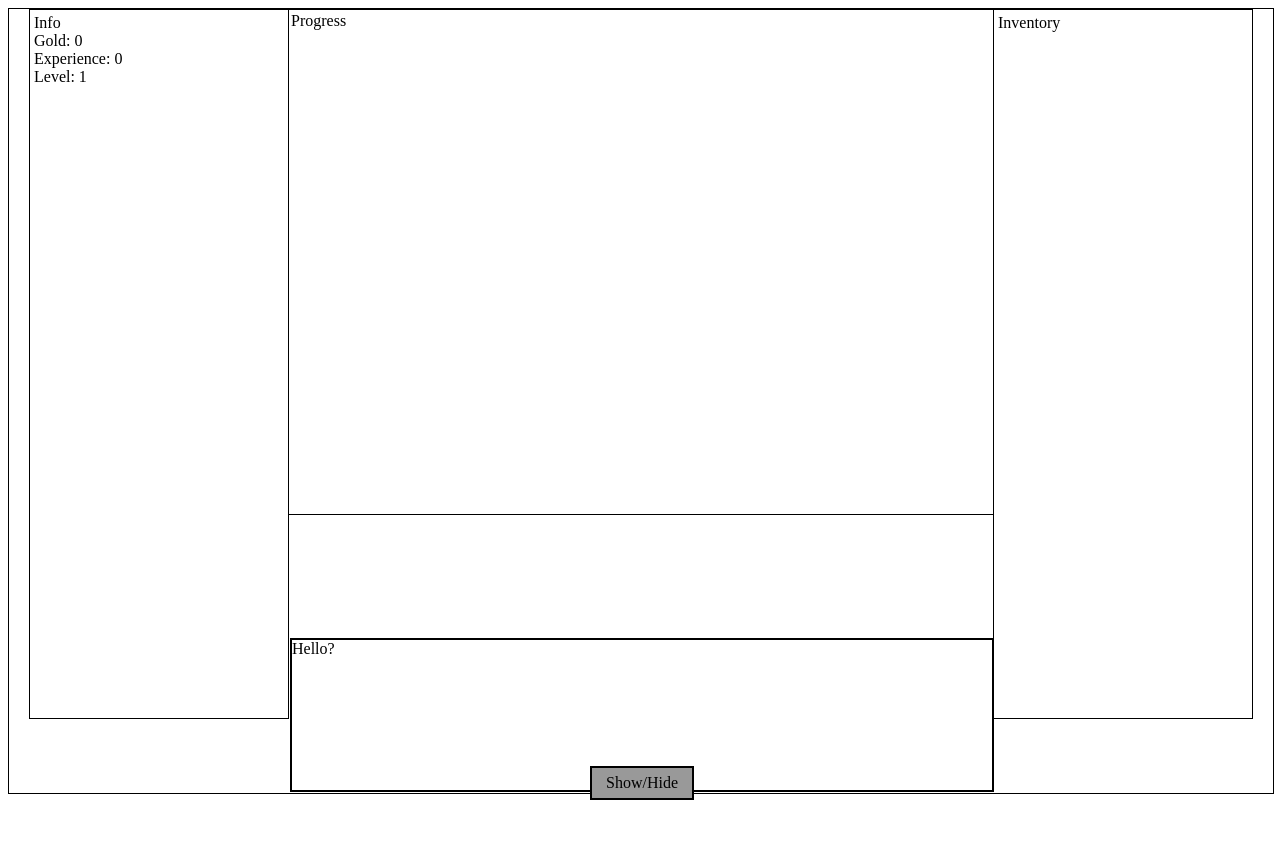
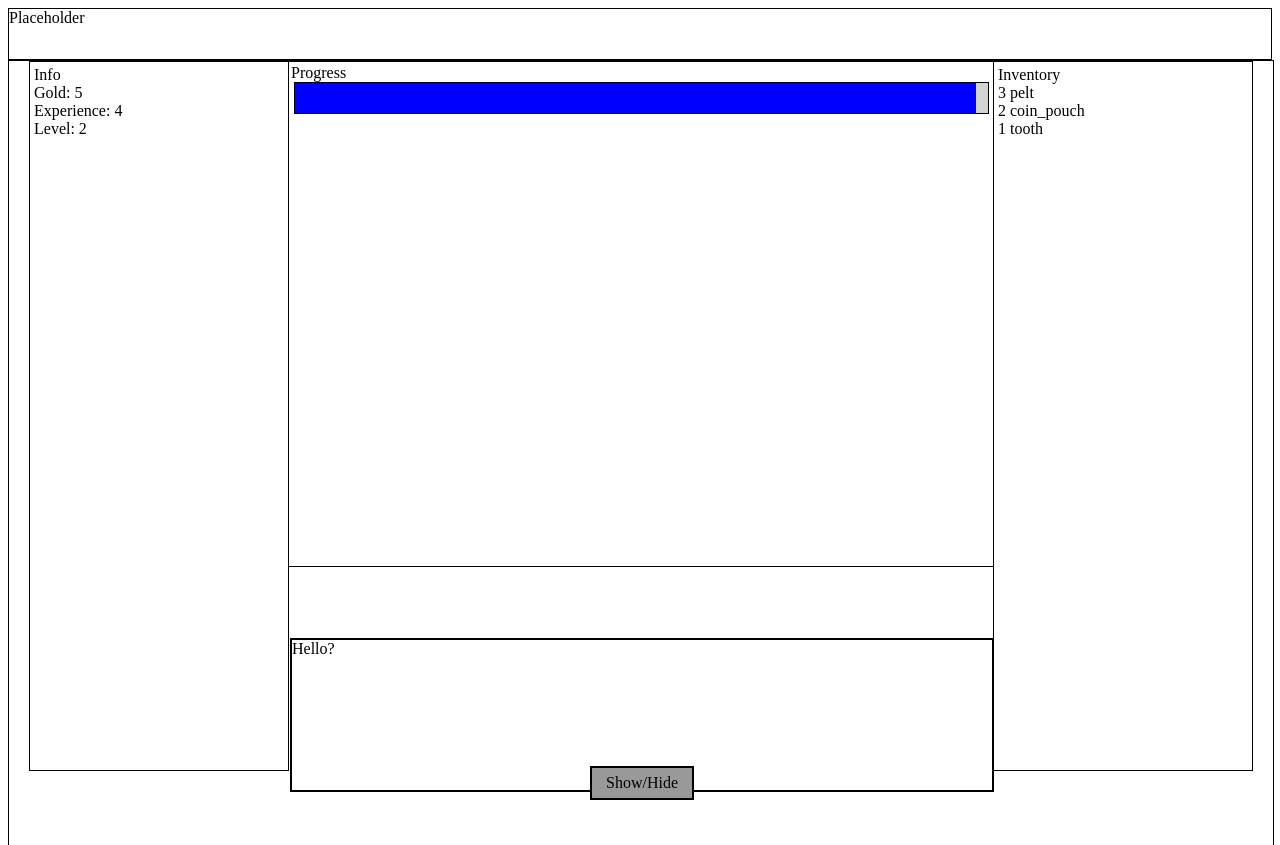
Before and after one commit to vhsvideo/Incremental-Proto, a plain HTML site: page index.html in a window 1280 px wide. Shown: the top 845 px of the page. Before the commit the page ends 802 px from the top, so only its background shows below. Drawn offline with Linux system fonts and the light colour scheme.

Commit message:
1st implementation of loot rolls and inventory

```diff
--- a/index.html
+++ b/index.html
@@ -10,11 +10,13 @@
 <body>
     <div id="wrapper">
 		<div id="content">
+
 				<div id="main" class="main">
 				</div>
 		</div>
     </div>
     <script src="timer.js" charset="utf-8" type="text/javascript"></script>
+    <script src="loot.js" charset="utf-8" type="text/javascript"></script>
     <script src="player.js" charset="utf-8" type="text/javascript"></script>
     <script src="main.js" charset="utf-8" type="text/javascript"></script>
 </body>
--- /dev/null
+++ b/loot.js
@@ -0,0 +1,24 @@
+var Loot = {
+
+    trash: { list: [
+        {
+            name: 'tooth',
+            value: 5,
+            weight: 0.3
+        },
+
+        {
+            name: 'pelt',
+            value: 10,
+            weight: 0.3
+        },
+
+        {
+            name: 'coin_pouch',
+            value: 100,
+            weight: 0.3
+        }
+    ]}
+
+
+};
--- a/main.js
+++ b/main.js
@@ -1,10 +1,6 @@
 var msgBoxShow = true;
 
-
-
-function onKill(){
-    Player.gold += 1;
-
+function gainXp(){
     if (Player.xp + 2 >= Player.xpReq) {
         Player.level += 1;
         Player.xp = 0;
@@ -13,7 +9,45 @@ function onKill(){
     } else {
         Player.xp += 2;
     }
+}
 
+function getLoot(){
+    var lootList = [];
+    for (var l in Loot.trash.list) {   //l is a number
+        var loot = {};
+        loot.name = Loot.trash.list[l].name;
+        loot.value = Loot.trash.list[l].value;
+        loot.weight = Loot.trash.list[l].weight;
+        lootList.push(loot);
+    };
+    console.log(lootList.length);
+
+
+    var i;
+
+    for(i = 0; i < (lootList.length); i++) {
+        var roll = Math.random();
+        if (roll <= lootList[i].weight) {
+            if ($("." + lootList[i].name)[0]) {  //if it's already listed in inventory
+                lootList[i].name;
+                Player.inventory[lootList[i].name] += 1;
+                $("." + lootList[i].name)
+                .text(Player.inventory[lootList[i].name] +" "+ lootList[i].name)
+            } else {
+                Player.inventory[lootList[i].name] += 1;
+                $('<div>')
+                .addClass(lootList[i].name)
+                .text(Player.inventory[lootList[i].name] +" "+ lootList[i].name)
+                .appendTo(".inventory");
+            }
+        }
+    }
+}
+
+function onKill(){
+    Player.gold += 1;
+    gainXp();
+    getLoot();
     $('.gold').text("Gold: " + Player.gold);
     $('.xp').text("Experience: " + Player.xp);
 }
@@ -30,6 +64,7 @@ function msgBoxToggle(){
 
 function init(){
 
+    $('<div>').addClass('menuTop').text('Placeholder').prependTo('body');
     $('<div>').addClass('messageBox').text('Hello?').appendTo("body");
     $('<div>').addClass('options').appendTo("body");
     $('<span>')
@@ -42,7 +77,7 @@ function init(){
     $('<div>').addClass('inventory').text('Inventory').appendTo("#content");
 
     //Player Info
-    $('<div>').addClass('gold').text('Gold: 0').appendTo('.infoPanel');
+    $('<div>').addClass('gold').html('<b>Gold: 0</b>').appendTo('.infoPanel');
     $('<div>').addClass('xp').text('Experience: 0').appendTo('.infoPanel');
     $('<div>').addClass('level').text('Level: 1').appendTo('.infoPanel');
 }
@@ -57,4 +92,6 @@ function initTimers(){
 
 
 init();
-//initTimers();
+initTimers();
+
+getLoot();
--- a/player.js
+++ b/player.js
@@ -3,7 +3,11 @@ var Player = {
     xp: 0,
     xpReq: 5,
     level: 1,
-    inventory: {},
+    inventory: {
+        tooth: 0,
+        pelt: 0,
+        "coin_pouch": 0
+    },
 
     stats: {
         str: 10,
--- a/styles.css
+++ b/styles.css
@@ -1,8 +1,15 @@
+
+
 #content {
     width: 100%;
     height: 100%;
     display: flex;
     justify-content: center;
+    border: 1px solid black;
+}
+
+.menuTop {
+    height: 50px;
     border: 1px solid black;
 }
 
@@ -70,6 +77,7 @@
 /* PROGERSS BAR STYLES */
 
 #mainBar {
+    margin: auto;
     width: 99%;
     background-color: lightgrey;
     border: 1px solid black;
```
